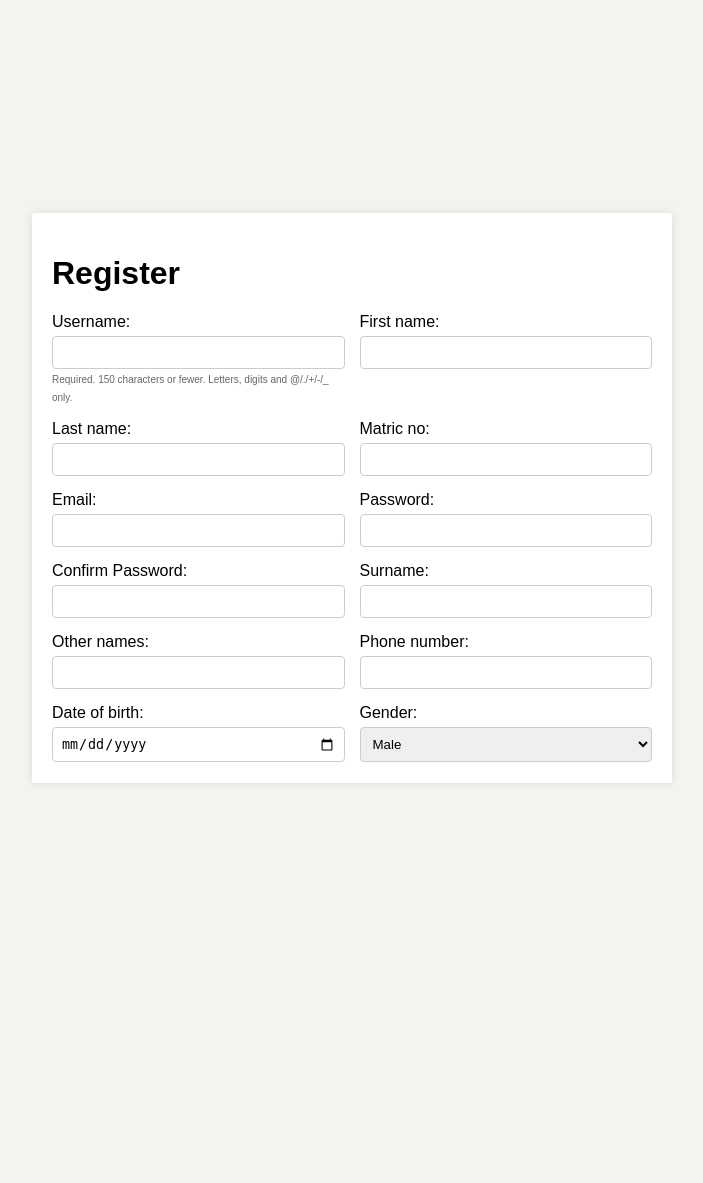
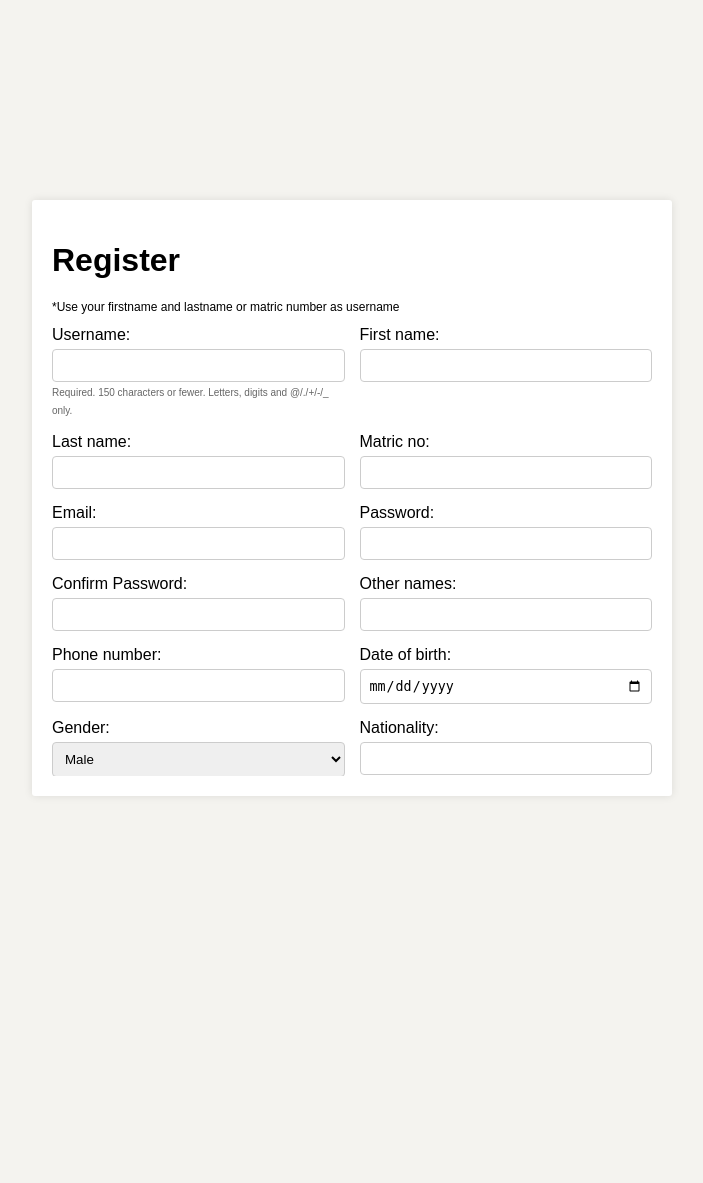
Before and after one commit to jonathan-ikpen/srms, a Django app: page /register/ in a window 1280 px wide. Shown: the part 187-1370 px from the top of the page, without its empty margins (288-991 px from the left). Run offline with Django 5.2, Linux system fonts and the light colour scheme; data comes from the database, SQL or seed files in the repository; both versions use the stored data as it was before the commit.

Commit message:
fix: removed redundant code

```diff
--- a/myapp/settings.py
+++ b/myapp/settings.py
@@ -10,6 +10,7 @@ For the full list of settings and their values, see
 https://docs.djangoproject.com/en/5.1/ref/settings/
 """
 
+import os
 from pathlib import Path
 
 # Build paths inside the project like this: BASE_DIR / 'subdir'.
@@ -124,6 +125,8 @@ STATICFILES_DIRS = [
     BASE_DIR / 'static',
 ]
 
+STATIC_ROOT = BASE_DIR / 'staticfiles'
+
 MEDIA_URL = '/media/'
 MEDIA_ROOT = BASE_DIR / 'media'
 
--- a/student/forms.py
+++ b/student/forms.py
@@ -12,7 +12,7 @@ class RegisterForm(forms.ModelForm):
     confirm_password = forms.CharField(widget=forms.PasswordInput, label="Confirm Password")
 
     # Additional fields from the Student model
-    surname = forms.CharField(max_length=100, required=True)
+    # surname = forms.CharField(max_length=100, required=True)
     other_names = forms.CharField(max_length=100, required=True)
     phone_number = forms.CharField(max_length=100, required=True)
     date_of_birth = forms.DateField(widget=forms.DateInput(attrs={'type': 'date'}), required=True)
@@ -33,7 +33,7 @@ class RegisterForm(forms.ModelForm):
 
     class Meta:
         model = User
-        fields = ['username', 'first_name', 'last_name', 'matric_no', 'email', 'password', 'confirm_password', 'surname', 'other_names', 'phone_number', 'date_of_birth', 'gender', 'nationality', 'state_of_origin', 'local_government_area', 'home_address','marital_status', 'profile_picture', 'hall_of_residence', 'department', 'faculty', 'level', 'study_mode']
+        fields = ['username', 'first_name', 'last_name', 'matric_no', 'email', 'password', 'confirm_password', 'other_names', 'phone_number', 'date_of_birth', 'gender', 'nationality', 'state_of_origin', 'local_government_area', 'home_address','marital_status', 'profile_picture', 'hall_of_residence', 'department', 'faculty', 'level', 'study_mode']
 
     def clean(self):
         cleaned_data = super().clean()
--- a/student/models.py
+++ b/student/models.py
@@ -15,6 +15,7 @@ class Student(models.Model):
     ]
 
     HALL_CHOICES = [
+        ('NONE', 'NONE'),
         ('PTDF', 'PTDF'),
         ('NOBLE', 'Noble'),
         ('OLD', 'Old'),
@@ -38,11 +39,11 @@ class Student(models.Model):
     gpa_second_semester = models.DecimalField(max_digits=4, decimal_places=2, null=True, blank=True)
     attendance_percentage = models.DecimalField(max_digits=4, decimal_places=2, null=True, blank=True)
     # Personal Information
-    surname = models.CharField(max_length=100, null=True, blank=True)
+    # surname = models.CharField(max_length=100, null=True, blank=True)
+    # email = models.EmailField(max_length=100, null=True, blank=True)
     other_names = models.CharField(max_length=100, null=True, blank=True)
     maiden_name = models.CharField(max_length=100, null=True, blank=True)
     phone_number = models.CharField(max_length=100, null=True, blank=True)
-    email = models.EmailField(max_length=100, null=True, blank=True)
     date_of_birth = models.DateField(null=True, blank=True)
     gender = models.CharField(max_length=10, null=True, blank=True)
     nationality = models.CharField(max_length=100, null=True, blank=True)
--- a/student/static/styles/style.css
+++ b/student/static/styles/style.css
@@ -96,6 +96,9 @@ button:hover {
     width: 600px;
     overflow-y: auto;
 }
+.small {
+    font-size: 12px;
+}
 
 /* .form-container::-webkit-scrollbar {
     display: none;
--- a/student/templates/register.html
+++ b/student/templates/register.html
@@ -12,6 +12,7 @@
 
     <div class="container">
         <h1>Register</h1>
+        <p class="small">*Use your firstname and lastname or matric number as username</p>
         <div class="form-container">
             <form action="{% url 'register' %}" enctype="multipart/form-data" method="POST">
                 {% csrf_token %}
```
Also changed, not shown: db.sqlite3, media/profile_pictures/photo_2024-09-20_09-24-19_eqfzQu0.jpg (added), student/migrations/0008_remove_student_email_remove_student_surname_and_more.py (added).
